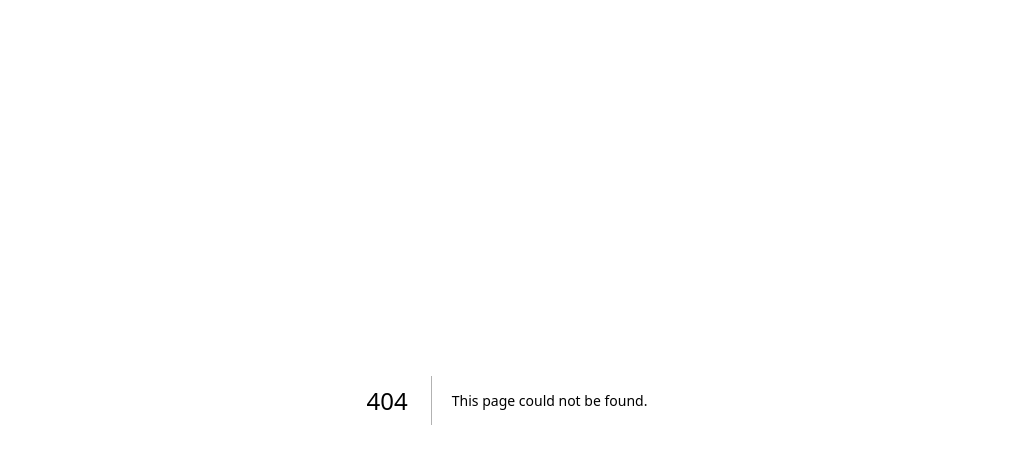
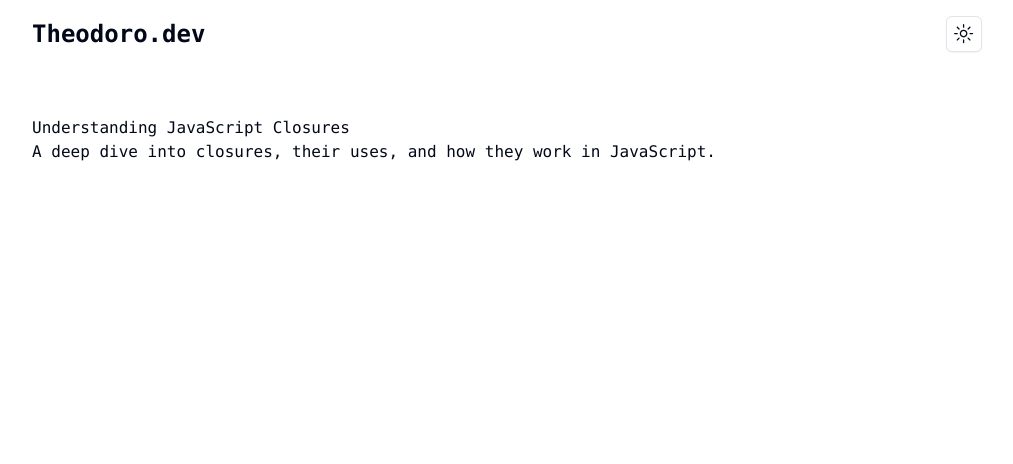
Before and after one commit to leotheodoro/theodoro.dev, a Next.js app: page /article/1 in a window 1280 px wide. Before the commit this address had no page. Shown: the top 464 px of the page, without its empty margins (133-1146 px from the left). Built offline with nearby package versions, Linux system fonts and the light colour scheme.

Commit message:
🚧 add article page

```diff
--- /dev/null
+++ b/src/app/article/[articleId]/page.tsx
@@ -0,0 +1,24 @@
+import { Header } from '@/components/header'
+import { articles } from '@/types/article'
+
+export default function ArticlePage({
+  params,
+}: {
+  params: { articleId: string }
+}) {
+  const { articleId } = params
+
+  const article = articles.find((article) => article.id === articleId)
+
+  return (
+    <>
+      <Header />
+      {article && (
+        <main>
+          <h1>{article.title}</h1>
+          <p>{article.description}</p>
+        </main>
+      )}
+    </>
+  )
+}
--- a/src/app/page.tsx
+++ b/src/app/page.tsx
@@ -5,7 +5,7 @@ export default function Home() {
   return (
     <>
       <Header />
-      <main className="pt-16">
+      <main>
         <ArticlesList />
       </main>
     </>
--- a/src/components/article-item.tsx
+++ b/src/components/article-item.tsx
@@ -8,7 +8,7 @@ interface ArticleItemProps {
 export function ArticleItem({ article }: ArticleItemProps) {
   return (
     <li className="py-4">
-      <Link href="#">
+      <Link href={`/article/${article.id}`}>
         <h4 className="text-xl font-semibold">{article.title}</h4>
       </Link>
       <span className="text-sm">
--- a/src/components/header.tsx
+++ b/src/components/header.tsx
@@ -2,7 +2,7 @@ import { ToggleTheme } from './toggle-theme'
 
 export function Header() {
   return (
-    <div className="flex items-center justify-between pt-4 font-bold">
+    <div className="flex items-center justify-between pb-16 pt-4 font-bold">
       <h1 className="text-2xl">Theodoro.dev</h1>
       <ToggleTheme />
     </div>
```
